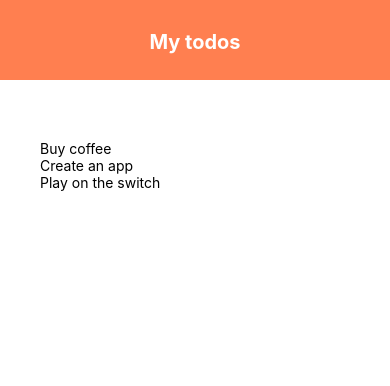
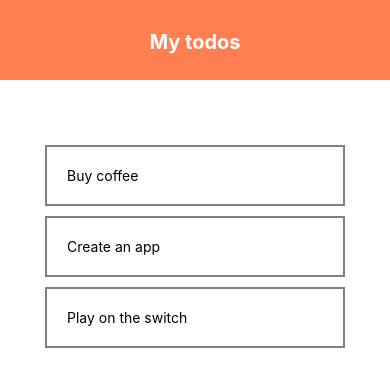
Before and after one commit to Grzegorz258/react-native-beginning, a React Native app: screen / in a window 390 px wide. Shown: the top 386 px of the page. Built offline with nearby package versions, Linux system fonts and the light colour scheme.

Commit message:
After Episode 10

```diff
--- a/App.js
+++ b/App.js
@@ -1,6 +1,7 @@
 import React, { useState } from 'react';
 import { FlatList, StyleSheet, Text, View } from 'react-native';
 import Header from './src/components/Header/Header';
+import TodoItem from './src/components/TodoItem/TodoItem';
 
 export default function App() {
   const [todos, setTodos] = useState([
@@ -9,15 +10,16 @@ export default function App() {
     { text: 'Play on the switch', key: '3' },
   ]);
 
+  const pressTodosHandler = (key) => {
+    setTodos((prevState) => prevState.filter((item) => item.key != key))
+  }
+
   return (
     <View style={styles.container}>
       <Header text="My todos" />
       <View style={styles.content}>
         <View style={styles.list}>
-          <FlatList
-            data={todos}
-            renderItem={({ item }) => <Text>{item.text}</Text>}
-          />
+          <FlatList data={todos} renderItem={({ item }) => <TodoItem item={item} pressHandler={pressTodosHandler} />} />
         </View>
       </View>
     </View>
--- a/package.json
+++ b/package.json
@@ -17,7 +17,8 @@
     "styled-components": "^5.3.0"
   },
   "devDependencies": {
-    "@babel/core": "^7.9.0"
+    "@babel/core": "^7.9.0",
+    "@types/styled-components": "^5.1.12"
   },
   "private": true
 }
--- /dev/null
+++ b/src/components/TodoItem/TodoItem.js
@@ -0,0 +1,15 @@
+import React from 'react';
+import { View, Text, TouchableOpacity, StyleSheet } from 'react-native';
+import styles from './TodoItem.styles';
+
+const { container } = styles;
+
+const TodoItem = ({ item: {text, key}, pressHandler }) => {
+  return (
+    <TouchableOpacity style={container} onPress={() => pressHandler(key)}>
+      <Text>{text}</Text>
+    </TouchableOpacity>
+  );
+};
+
+export default TodoItem;
--- /dev/null
+++ b/src/components/TodoItem/TodoItem.styles.js
@@ -0,0 +1,12 @@
+import { StyleSheet } from 'react-native';
+
+const styles = StyleSheet.create({
+  container: {
+    margin: 5,
+    padding: 20,
+    borderColor: 'grey',
+    borderWidth: 2,
+  },
+});
+
+export default styles;
```
Also changed, not shown: 1 other file (tests, documents, lock files or other folders).
